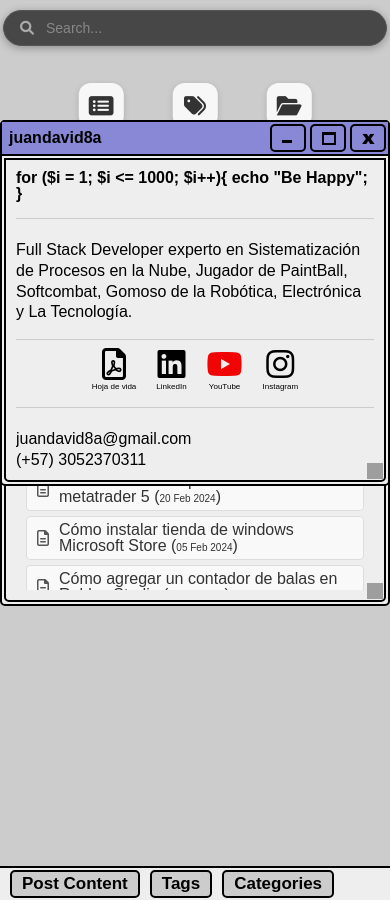
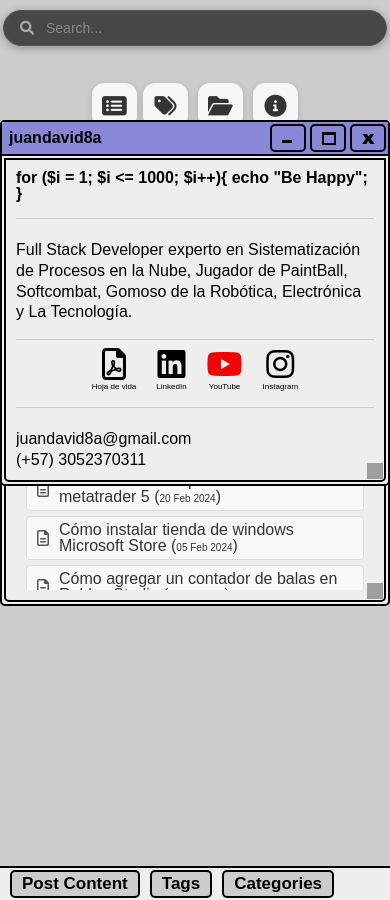
Before and after one commit to codigo8a/codigo8a.github.io, a Jekyll site: the page built from index.markdown, in a window 390 px wide. Built offline with Jekyll 4.4.1, drawn with Linux system fonts in a browser that asks for light colours; nearby versions of some CDN libraries; grey boxes are pictures that could not be loaded.

Commit message:
feat: icon css updated

```diff
--- a/assets/css/style.css
+++ b/assets/css/style.css
@@ -787,14 +787,14 @@ small {
 
   #icons {
     top: 75px;
-    flex-wrap: wrap;
-    gap: 4px;
-    width: 95%;
+    flex-wrap: nowrap;
+    gap: 2px;
+    width: 100%;
   }
 
   #icons a.icon-shortcut {
-    min-width: 80px;
-    padding: 8px 5px;
+    min-width: 0;
+    padding: 8px 2px;
   }
 
   #icons a.icon-shortcut i {
```
